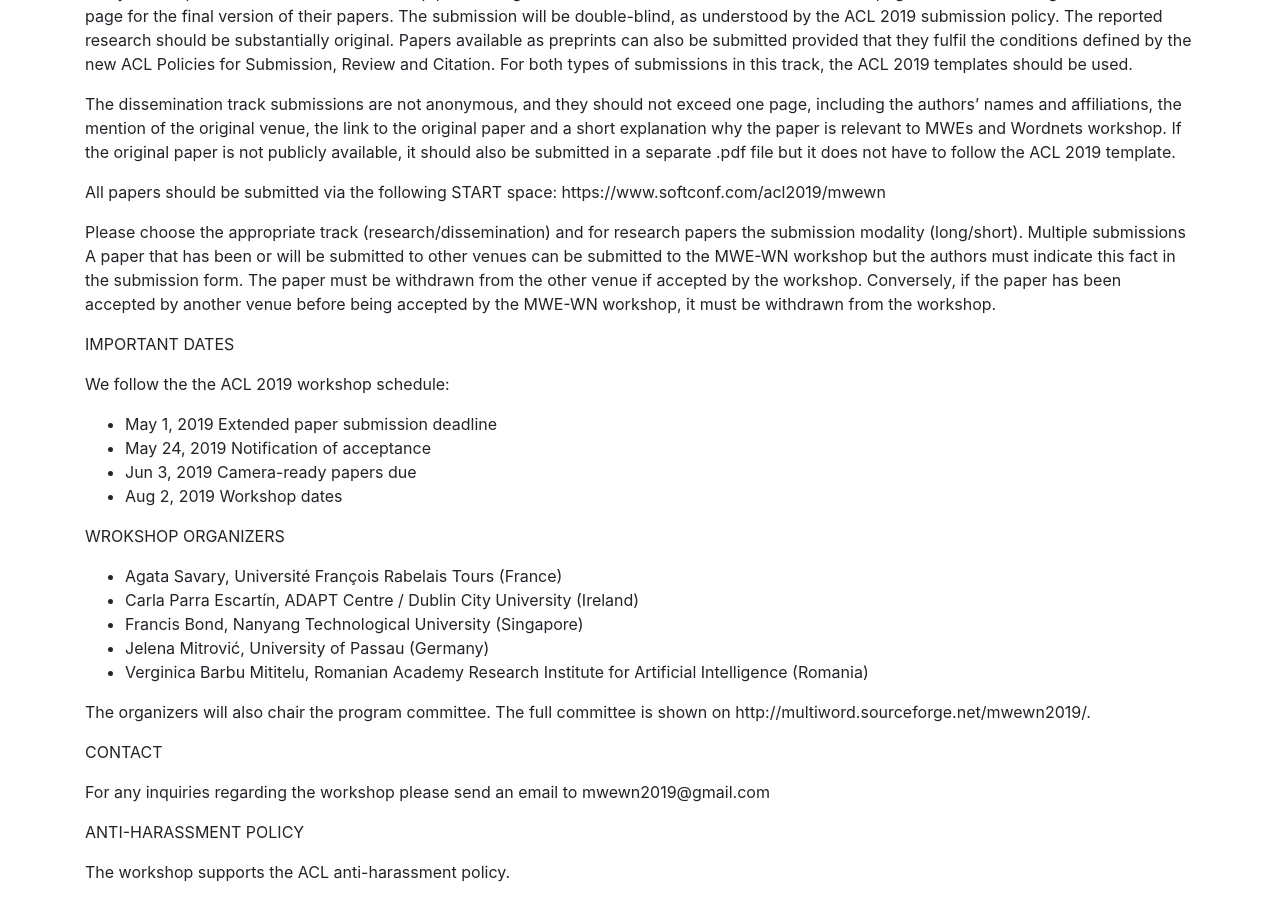
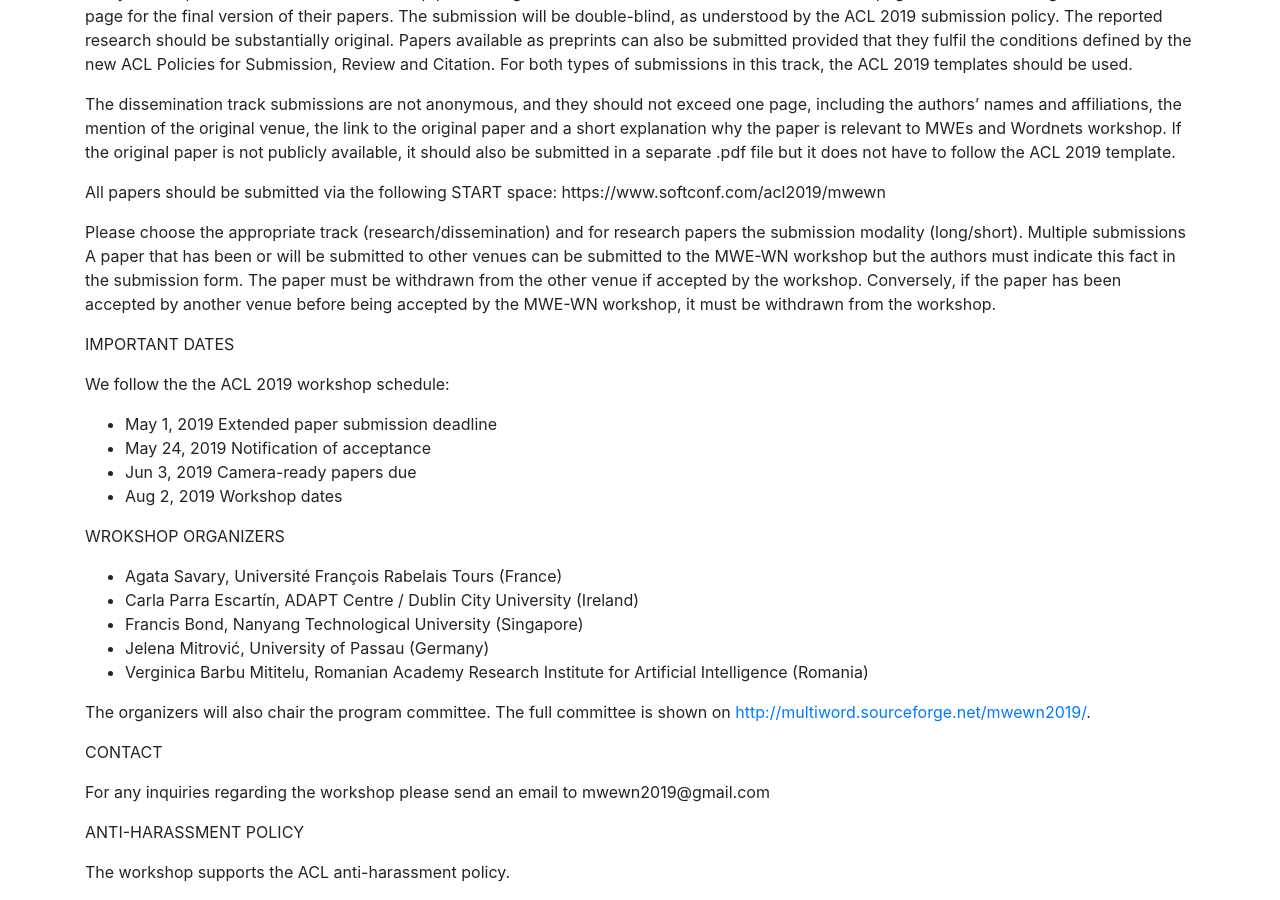
Before and after one commit to acl-org/siglex, a Jekyll site: the page built from _posts/events/2019-08-02-mwe.md, in a window 1280 px wide and 900 px high, scrolled down 1847 px. Built offline with Jekyll 4.4.1, drawn with Linux system fonts in a browser that asks for light colours.

Commit message:
Update 2019-08-02-mwe.md
< and > added around a URL

```diff
--- a/_posts/events/2019-08-02-mwe.md
+++ b/_posts/events/2019-08-02-mwe.md
@@ -83,7 +83,7 @@ WROKSHOP ORGANIZERS
  * Jelena Mitrović, University of Passau (Germany)
  * Verginica Barbu Mititelu, Romanian Academy Research Institute for Artificial Intelligence (Romania)
 
-The organizers will also chair the program committee.  The full committee is shown on http://multiword.sourceforge.net/mwewn2019/.
+The organizers will also chair the program committee.  The full committee is shown on <http://multiword.sourceforge.net/mwewn2019/>.
 
 CONTACT
 
```
